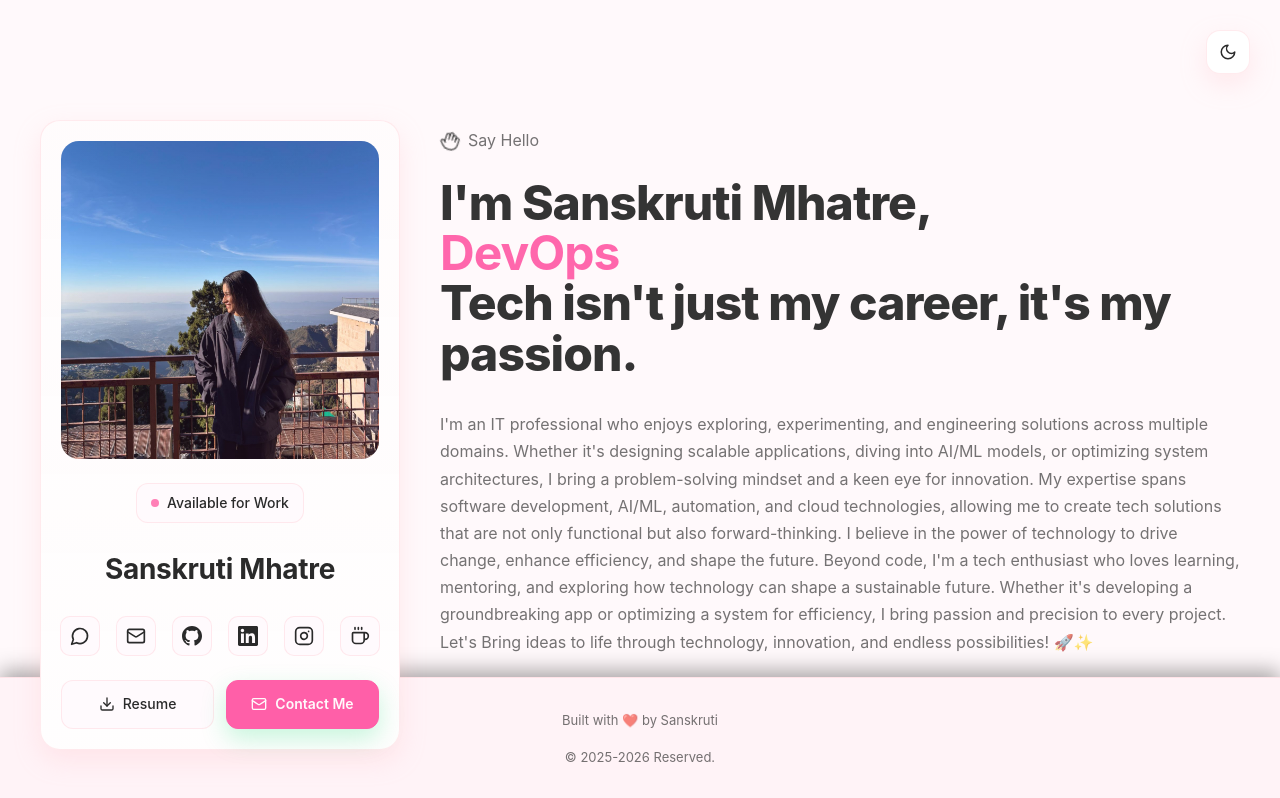
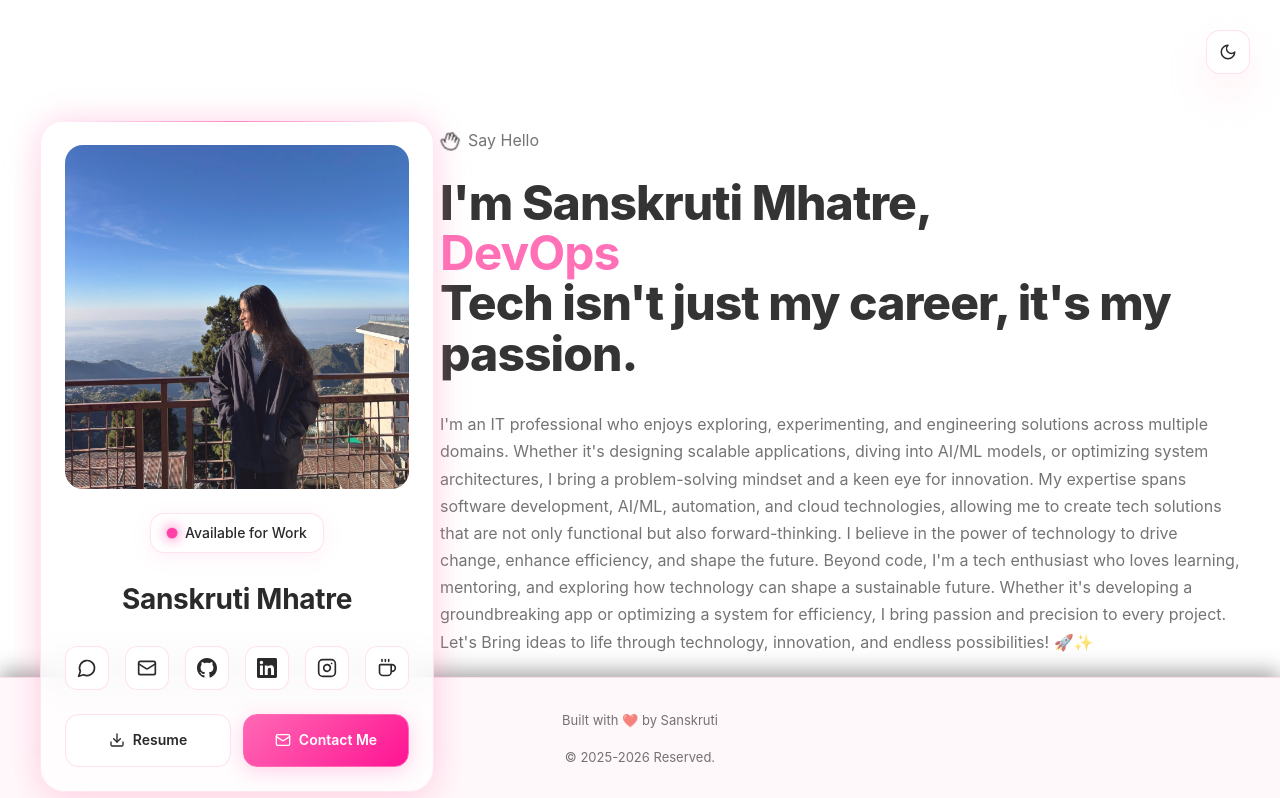
Before and after one commit to fakee4466/portttt, a React (Vite) app: page / in a window 1280 px wide. Shown: the top 798 px of the page. Built offline with nearby package versions, Linux system fonts and the light colour scheme; no server answers.

Commit message:
Add 3D card component and upgrade themes

```diff
--- a/package.json
+++ b/package.json
@@ -5,11 +5,13 @@
   "type": "module",
   "dependencies": {
     "@emailjs/browser": "^4.4.1",
+    "clsx": "^2.1.1",
     "hono": "4.7.7",
     "lovable-tagger": "^1.1.9",
     "lucide-react": "^0.510.0",
     "react": "19.0.0",
-    "react-dom": "19.0.0"
+    "react-dom": "19.0.0",
+    "tailwind-merge": "^3.3.1"
   },
   "devDependencies": {
     "@cloudflare/vite-plugin": "^1.12.0",
--- /dev/null
+++ b/src/lib/utils.ts
@@ -0,0 +1,6 @@
+import { type ClassValue, clsx } from "clsx"
+import { twMerge } from "tailwind-merge"
+
+export function cn(...inputs: ClassValue[]) {
+  return twMerge(clsx(inputs))
+}
--- a/src/react-app/components/ProfileCard.tsx
+++ b/src/react-app/components/ProfileCard.tsx
@@ -1,5 +1,6 @@
 import { Download, Mail, Instagram, MessageCircle, Coffee } from 'lucide-react';
 import { PortfolioData } from '../../shared/types';
+import { CardContainer, CardBody, CardItem } from './ui/3d-card';
 
 interface ProfileCardProps {
   profile: PortfolioData['profile'];
@@ -30,8 +31,9 @@ const ProfileCard = ({ profile }: ProfileCardProps) => {
 
   return (
     <aside className="profile-sidebar">
-      <div className="profile-card">
-        <div className="profile-image-container">
+      <CardContainer containerClassName="py-0">
+        <CardBody className="profile-card h-auto w-auto">
+          <CardItem translateZ="50" className="profile-image-container">
             <img
               src={profile.photo}
               alt={`Portrait of ${profile.name}`}
@@ -39,16 +41,16 @@ const ProfileCard = ({ profile }: ProfileCardProps) => {
               loading="eager"
             />
             <div className="profile-image-overlay" />
-        </div>
+          </CardItem>
 
-        <div className="status-pill">
+          <CardItem translateZ="30" className="status-pill">
             <div className="status-dot" />
             <span>{profile.status}</span>
-        </div>
+          </CardItem>
 
-        <h2 className="profile-name">{profile.name}</h2>
+          <CardItem translateZ="40" as="h2" className="profile-name">{profile.name}</CardItem>
 
-        <div className="social-links">
+          <CardItem translateZ="20" className="social-links">
             {profile.social.map((social) => (
               <a
                 key={social.name}
@@ -59,9 +61,9 @@ const ProfileCard = ({ profile }: ProfileCardProps) => {
                 {getSocialIcon(social.name)}
               </a>
             ))}
-        </div>
+          </CardItem>
 
-        <div className="profile-actions">
+          <CardItem translateZ="30" className="profile-actions">
             <a
               href={profile.cvUrl}
               className="btn btn-ghost"
@@ -78,8 +80,9 @@ const ProfileCard = ({ profile }: ProfileCardProps) => {
               <Mail size={16} />
               Contact Me
             </a>
-        </div>
-      </div>
+          </CardItem>
+        </CardBody>
+      </CardContainer>
     </aside>
   );
 };
--- /dev/null
+++ b/src/react-app/components/ui/3d-card.tsx
@@ -0,0 +1,155 @@
+"use client";
+
+import { cn } from "@/lib/utils";
+
+import React, {
+  createContext,
+  useState,
+  useContext,
+  useRef,
+  useEffect,
+} from "react";
+
+const MouseEnterContext = createContext<
+  [boolean, React.Dispatch<React.SetStateAction<boolean>>] | undefined
+>(undefined);
+
+export const CardContainer = ({
+  children,
+  className,
+  containerClassName,
+}: {
+  children?: React.ReactNode;
+  className?: string;
+  containerClassName?: string;
+}) => {
+  const containerRef = useRef<HTMLDivElement>(null);
+  const [isMouseEntered, setIsMouseEntered] = useState(false);
+
+  const handleMouseMove = (e: React.MouseEvent<HTMLDivElement>) => {
+    if (!containerRef.current) return;
+    const { left, top, width, height } =
+      containerRef.current.getBoundingClientRect();
+    const x = (e.clientX - left - width / 2) / 25;
+    const y = (e.clientY - top - height / 2) / 25;
+    containerRef.current.style.transform = `rotateY(${x}deg) rotateX(${y}deg)`;
+  };
+
+  const handleMouseEnter = () => {
+    setIsMouseEntered(true);
+    if (!containerRef.current) return;
+  };
+
+  const handleMouseLeave = () => {
+    if (!containerRef.current) return;
+    setIsMouseEntered(false);
+    containerRef.current.style.transform = `rotateY(0deg) rotateX(0deg)`;
+  };
+  return (
+    <MouseEnterContext.Provider value={[isMouseEntered, setIsMouseEntered]}>
+      <div
+        className={cn(
+          "py-20 flex items-center justify-center",
+          containerClassName
+        )}
+        style={{
+          perspective: "1000px",
+        }}
+      >
+        <div
+          ref={containerRef}
+          onMouseEnter={handleMouseEnter}
+          onMouseMove={handleMouseMove}
+          onMouseLeave={handleMouseLeave}
+          className={cn(
+            "flex items-center justify-center relative transition-all duration-200 ease-linear",
+            className
+          )}
+          style={{
+            transformStyle: "preserve-3d",
+          }}
+        >
+          {children}
+        </div>
+      </div>
+    </MouseEnterContext.Provider>
+  );
+};
+
+export const CardBody = ({
+  children,
+  className,
+}: {
+  children: React.ReactNode;
+  className?: string;
+}) => {
+  return (
+    <div
+      className={cn(
+        "h-96 w-96 [transform-style:preserve-3d]  [&>*]:[transform-style:preserve-3d]",
+        className
+      )}
+    >
+      {children}
+    </div>
+  );
+};
+
+export const CardItem = ({
+  as: Tag = "div",
+  children,
+  className,
+  translateX = 0,
+  translateY = 0,
+  translateZ = 0,
+  rotateX = 0,
+  rotateY = 0,
+  rotateZ = 0,
+  ...rest
+}: {
+  as?: React.ElementType;
+  children: React.ReactNode;
+  className?: string;
+  translateX?: number | string;
+  translateY?: number | string;
+  translateZ?: number | string;
+  rotateX?: number | string;
+  rotateY?: number | string;
+  rotateZ?: number | string;
+  [key: string]: any;
+}) => {
+  const ref = useRef<HTMLDivElement>(null);
+  const [isMouseEntered] = useMouseEnter();
+
+  useEffect(() => {
+    handleAnimations();
+  }, [isMouseEntered]);
+
+  const handleAnimations = () => {
+    if (!ref.current) return;
+    if (isMouseEntered) {
+      ref.current.style.transform = `translateX(${translateX}px) translateY(${translateY}px) translateZ(${translateZ}px) rotateX(${rotateX}deg) rotateY(${rotateY}deg) rotateZ(${rotateZ}deg)`;
+    } else {
+      ref.current.style.transform = `translateX(0px) translateY(0px) translateZ(0px) rotateX(0deg) rotateY(0deg) rotateZ(0deg)`;
+    }
+  };
+
+  return (
+    <Tag
+      ref={ref}
+      className={cn("w-fit transition duration-200 ease-linear", className)}
+      {...rest}
+    >
+      {children}
+    </Tag>
+  );
+};
+
+// Create a hook to use the context
+export const useMouseEnter = () => {
+  const context = useContext(MouseEnterContext);
+  if (context === undefined) {
+    throw new Error("useMouseEnter must be used within a MouseEnterProvider");
+  }
+  return context;
+};
--- a/src/react-app/index.css
+++ b/src/react-app/index.css
@@ -8,23 +8,26 @@
 /* Load Google Fonts */
 @import url('https://fonts.googleapis.com/css2?family=Inter:wght@400;500;600;700;800;900&display=swap');
 
-/* CSS Variables for Dark Theme */
+/* CSS Variables for Dark Theme - Premium Modern Design */
 :root {
-  /* Colors */
-  --bg: #0b0b0b;
-  --surface: #101112;
-  --card: #151617;
-  --border: rgba(255, 255, 255, 0.10);
-  --text: #f4f4f5;
-  --muted: rgba(244, 244, 245, 0.65);
-  --accent: #22e07a;
-  --accent-dot: #26d77a;
+  /* Colors - Deep black with premium cyan accents */
+  --bg: #000000;
+  --surface: #0A0A0A;
+  --card: #111111;
+  --border: rgba(0, 255, 255, 0.15);
+  --text: #FFFFFF;
+  --muted: rgba(229, 229, 229, 0.7);
+  --accent: #00FFFF;
+  --accent-dot: #14B8A6;
   /* Project action specific color (different from --accent) */
-  --project-action: #60a5fa; /* blue */
-  --input-bg: rgba(255,255,255,0.02);
-  --input-border: rgba(255,255,255,0.14);
-  --hover-bg: rgba(34, 224, 122, 0.1);
-  --shadow: 0 16px 44px rgba(0,0,0,0.55);
+  --project-action: #8B5CF6; /* purple */
+  --input-bg: rgba(255,255,255,0.03);
+  --input-border: rgba(0, 255, 255, 0.2);
+  --hover-bg: rgba(0, 255, 255, 0.08);
+  --shadow: 0 25px 60px rgba(0, 255, 255, 0.15);
+  --glow: 0 0 40px rgba(0, 255, 255, 0.3);
+  --glass-bg: rgba(255, 255, 255, 0.02);
+  --glass-border: rgba(255, 255, 255, 0.08);
 
   /* Typography */
   --font-heading: "Inter", system-ui, -apple-system, "Segoe UI", Roboto, "Helvetica Neue", Arial;
@@ -52,20 +55,25 @@
   --content-max: 1100px;
 }
 
-/* Light Theme Variables */
+/* Light Theme Variables - Elegant Feminine Design */
 body.light-theme {
-  --bg: #fff9fb;
-  --surface: #fff3f7;
-  --card: #ffffff;
-  --border: rgba(255, 182, 193, 0.28);
-  --text: #2a2a2a;
+  --bg: #FFFFFF;
+  --surface: #FFF8FB;
+  --card: #FFFFFF;
+  --border: rgba(255, 105, 180, 0.2);
+  --text: #2A2A2A;
   --muted: rgba(42, 42, 42, 0.65);
-  --accent: #ff5fa8;
-  --accent-dot: #ff7fb6;
-  --input-bg: #fffafd;
-  --input-border: rgba(255, 182, 193, 0.35);
-  --hover-bg: #ffeaf3;
-  --shadow: 0 10px 26px rgba(255, 182, 193, 0.25);
+  --accent: #FF69B4;
+  --accent-dot: #FF1493;
+  --input-bg: #FFFAFD;
+  --input-border: rgba(255, 105, 180, 0.25);
+  --hover-bg: rgba(255, 105, 180, 0.06);
+  --shadow: 0 20px 40px rgba(255, 182, 193, 0.2);
+  --glow: 0 0 30px rgba(255, 105, 180, 0.25);
+  --glass-bg: rgba(255, 255, 255, 0.7);
+  --glass-border: rgba(255, 105, 180, 0.15);
+  --gradient-primary: linear-gradient(135deg, #FF69B4, #FF1493);
+  --gradient-secondary: linear-gradient(135deg, #FFC0CB, #FF69B4);
 }
 
 /* Base Styles */
@@ -229,21 +237,50 @@ body.light-theme *:focus-visible {
 
 .profile-card {
   width: 100%;
-  background: linear-gradient(180deg, rgba(255,255,255,0.02), rgba(0,0,0,0.04)), var(--card);
-  border: 1px solid var(--border);
-  border-radius: 20px;
-  padding: 20px;
-  box-shadow: var(--shadow);
+  background: var(--glass-bg);
+  backdrop-filter: blur(20px);
+  border: 1px solid var(--glass-border);
+  border-radius: 24px;
+  padding: 24px;
+  box-shadow: var(--shadow), var(--glow);
   display: flex;
   flex-direction: column;
   align-items: center;
   gap: var(--space-3);
-  transition: all 0.3s ease;
-}
-
-/* Light theme profile card gradient */
+  transition: all 0.4s cubic-bezier(0.4, 0, 0.2, 1);
+  position: relative;
+  overflow: hidden;
+}
+
+.profile-card::before {
+  content: '';
+  position: absolute;
+  top: 0;
+  left: 0;
+  right: 0;
+  height: 1px;
+  background: linear-gradient(90deg, transparent, var(--accent), transparent);
+  opacity: 0.8;
+}
+
+.profile-card:hover {
+  transform: translateY(-8px);
+  box-shadow: var(--shadow), var(--glow), 0 35px 80px rgba(0, 255, 255, 0.25);
+}
+
+/* Light theme profile card */
 body.light-theme .profile-card {
-  background: linear-gradient(180deg, rgba(255,192,203,0.05), rgba(255,182,193,0.02)), var(--card);
+  background: var(--glass-bg);
+  backdrop-filter: blur(20px);
+  box-shadow: var(--shadow), var(--glow);
+}
+
+body.light-theme .profile-card::before {
+  background: linear-gradient(90deg, transparent, var(--accent), transparent);
+}
+
+body.light-theme .profile-card:hover {
+  box-shadow: var(--shadow), var(--glow), 0 35px 80px rgba(255, 105, 180, 0.2);
 }
 
 .profile-image-container {
@@ -258,39 +295,65 @@ body.light-theme .profile-card {
   width: 100%;
   height: 100%;
   object-fit: cover;
+  transition: all 0.4s ease;
+}
+
+.profile-image-container:hover .profile-image {
+  transform: scale(1.05);
 }
 
 .profile-image-overlay {
   position: absolute;
   inset: 0;
-  background: linear-gradient(135deg, rgba(0,0,0,0.1), rgba(0,0,0,0.3));
-  transition: all 0.3s ease;
+  background: linear-gradient(135deg, rgba(0, 255, 255, 0.08), rgba(0, 0, 0, 0.2));
+  transition: all 0.4s ease;
+}
+
+.profile-image-container:hover .profile-image-overlay {
+  background: linear-gradient(135deg, rgba(0, 255, 255, 0.15), rgba(0, 0, 0, 0.1));
 }
 
 /* Light theme image overlay */
 body.light-theme .profile-image-overlay {
-  background: linear-gradient(135deg, rgba(255,192,203,0.05), rgba(255,105,180,0.1));
+  background: linear-gradient(135deg, rgba(255, 105, 180, 0.08), rgba(255, 255, 255, 0.1));
+}
+
+body.light-theme .profile-image-container:hover .profile-image-overlay {
+  background: linear-gradient(135deg, rgba(255, 105, 180, 0.15), rgba(255, 255, 255, 0.05));
 }
 
 .status-pill {
   display: inline-flex;
   align-items: center;
   gap: var(--space-1);
-  background: var(--input-bg);
+  background: var(--glass-bg);
+  backdrop-filter: blur(10px);
   border: 1px solid var(--border);
-  padding: var(--space-1) 14px;
-  border-radius: 12px;
+  padding: var(--space-1) 16px;
+  border-radius: 14px;
   font-size: 14px;
   font-weight: 500;
   transition: all 0.3s ease;
+  box-shadow: 0 4px 20px rgba(0, 255, 255, 0.1);
+}
+
+body.light-theme .status-pill {
+  box-shadow: 0 4px 20px rgba(255, 105, 180, 0.1);
 }
 
 .status-dot {
-  width: 8px;
-  height: 8px;
+  width: 10px;
+  height: 10px;
   background: var(--accent-dot);
   border-radius: 50%;
   transition: all 0.3s ease;
+  box-shadow: 0 0 12px var(--accent-dot);
+  animation: pulse 2s infinite;
+}
+
+@keyframes pulse {
+  0%, 100% { transform: scale(1); opacity: 1; }
+  50% { transform: scale(1.1); opacity: 0.8; }
 }
 
 .profile-name {
@@ -312,18 +375,39 @@ body.light-theme .profile-image-overlay {
   display: flex;
   align-items: center;
   justify-content: center;
-  width: 40px;
-  height: 40px;
-  background: var(--input-bg);
+  width: 44px;
+  height: 44px;
+  background: var(--glass-bg);
+  backdrop-filter: blur(10px);
   border: 1px solid var(--border);
-  border-radius: 10px;
-  transition: all 0.3s cubic-bezier(0.22, 0.9, 0.2, 1);
+  border-radius: 12px;
+  transition: all 0.4s cubic-bezier(0.22, 0.9, 0.2, 1);
   text-decoration: none;
+  position: relative;
+  overflow: hidden;
+}
+
+.social-link::before {
+  content: '';
+  position: absolute;
+  inset: 0;
+  background: linear-gradient(45deg, transparent, var(--accent), transparent);
+  opacity: 0;
+  transition: opacity 0.3s ease;
 }
 
 .social-link:hover {
   background: var(--hover-bg);
-  transform: scale(1.06);
+  transform: translateY(-2px) scale(1.05);
+  box-shadow: 0 8px 25px rgba(0, 255, 255, 0.2);
+}
+
+.social-link:hover::before {
+  opacity: 0.1;
+}
+
+body.light-theme .social-link:hover {
+  box-shadow: 0 8px 25px rgba(255, 105, 180, 0.2);
 }
 
 .profile-actions {
@@ -337,37 +421,67 @@ body.light-theme .profile-image-overlay {
   align-items: center;
   justify-content: center;
   gap: var(--space-1);
-  padding: 12px var(--space-2);
-  border-radius: 12px;
-  font-weight: 500;
+  padding: 14px var(--space-2);
+  border-radius: 14px;
+  font-weight: 600;
   text-decoration: none;
-  transition: all 0.3s cubic-bezier(0.22, 0.9, 0.2, 1);
+  transition: all 0.4s cubic-bezier(0.22, 0.9, 0.2, 1);
   flex: 1;
-  min-height: 44px;
+  min-height: 48px;
   font-size: 14px;
+  position: relative;
+  overflow: hidden;
+}
+
+.btn::before {
+  content: '';
+  position: absolute;
+  inset: 0;
+  background: linear-gradient(45deg, transparent, rgba(255, 255, 255, 0.1), transparent);
+  transform: translateX(-100%);
+  transition: transform 0.6s ease;
+}
+
+.btn:hover::before {
+  transform: translateX(100%);
 }
 
 .btn-ghost {
-  background: var(--input-bg);
+  background: var(--glass-bg);
+  backdrop-filter: blur(10px);
   border: 1px solid var(--border);
   color: var(--text);
 }
 
 .btn-ghost:hover {
   background: var(--hover-bg);
+  transform: translateY(-2px);
+  box-shadow: 0 8px 25px rgba(0, 255, 255, 0.15);
+}
+
+body.light-theme .btn-ghost:hover {
+  box-shadow: 0 8px 25px rgba(255, 105, 180, 0.15);
 }
 
 .btn-accent {
-  background: var(--accent);
+  background: linear-gradient(135deg, var(--accent), var(--accent-dot));
   border: 1px solid var(--accent);
   color: var(--bg);
-  font-weight: 600;
-  box-shadow: 0 10px 24px rgba(34, 224, 122, 0.25);
+  box-shadow: 0 4px 20px rgba(0, 255, 255, 0.3);
+}
+
+body.light-theme .btn-accent {
+  background: linear-gradient(135deg, var(--accent), var(--accent-dot));
+  box-shadow: 0 4px 20px rgba(255, 105, 180, 0.3);
 }
 
 .btn-accent:hover {
   transform: translateY(-2px);
-  box-shadow: 0 6px 20px rgba(34, 224, 122, 0.3);
+  box-shadow: 0 8px 30px rgba(0, 255, 255, 0.4);
+}
+
+body.light-theme .btn-accent:hover {
+  box-shadow: 0 8px 30px rgba(255, 105, 180, 0.4);
 }
 
 /* Hero Section */
```
Also changed, not shown: 1 other file (tests, documents, lock files or other folders). Lines whose indentation alone changed are shown as unchanged.
